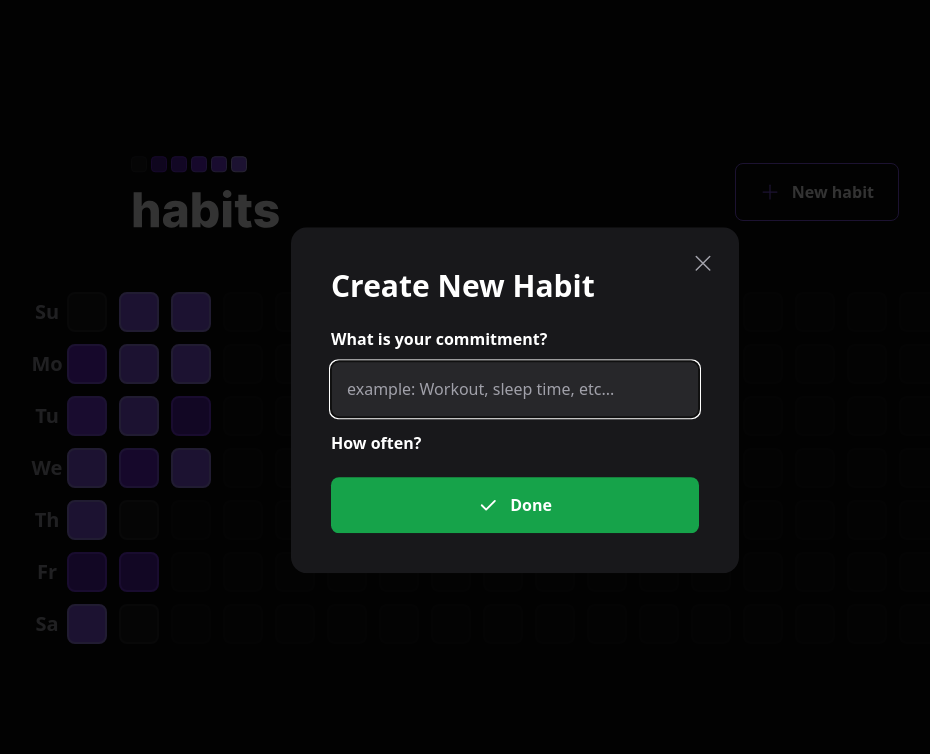
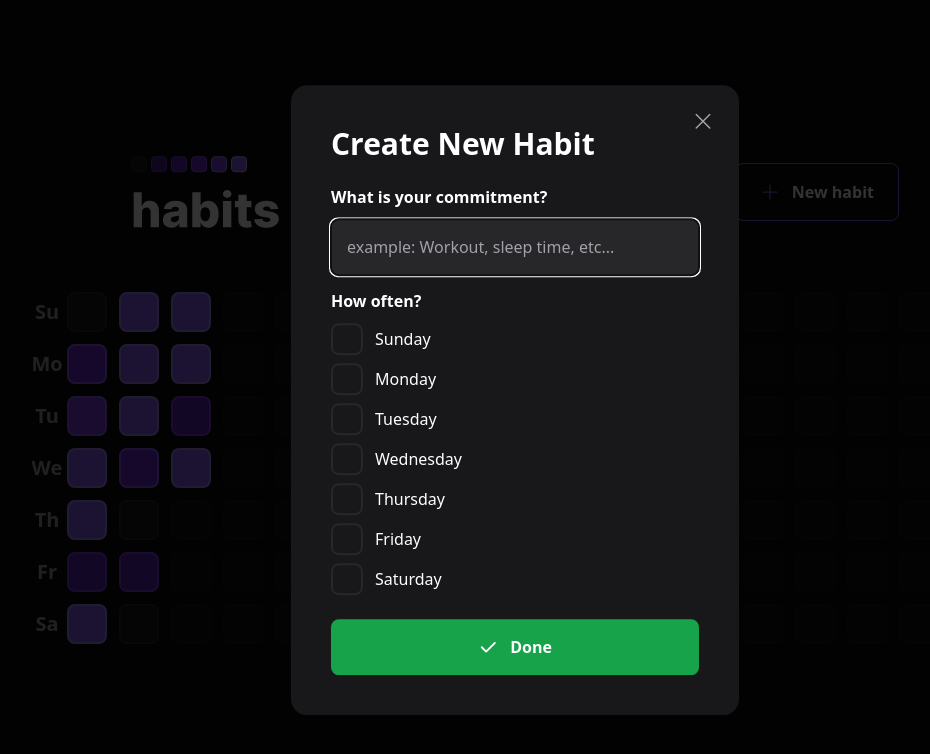
Before and after one commit to rochagbriel/NLW23-Ignite-SETUP-web, a React (Vite) app: page / in a window 1280 px wide. Both pictures are taken after a click on the button "New habit". Shown: the top 754 px of the page, without its empty margins (125-1055 px from the left). Built offline with nearby package versions, Linux system fonts and the light colour scheme.

Commit message:
checkbox create habit created

```diff
--- a/src/components/NewHabitForm.tsx
+++ b/src/components/NewHabitForm.tsx
@@ -1,4 +1,7 @@
 import { Check } from "phosphor-react"
+import * as Checkbox from '@radix-ui/react-checkbox'
+
+const availableWeekDays = ["Sunday", "Monday", "Tuesday", "Wednesday", "Thursday", "Friday", "Saturday"]
 
 export function NewHabitForm() {
     return (
@@ -19,6 +22,24 @@
             How often?
             </label>
 
+            <div className="flex flex-col gap-2 mt-3">
+                {availableWeekDays.map(weekDay => {
+                    return (
+                        <Checkbox.Root key={weekDay} className='flex items-center gap-3 group'>
+                            <div className='h-8 w-8 rounded-lg flex items-center justify-center bg-zinc-900 border-2 border-zinc-800 group-data-[state=checked]:bg-green-500 group-data-[state=checked]:border-green-500'>
+                                <Checkbox.Indicator>
+                                    <Check size={20} className="text-white" />
+                                </Checkbox.Indicator>
+                            </div>
+
+                            <span className=' text-white leading-tight'>
+                                {weekDay}
+                            </span>
+                        </Checkbox.Root>
+                    )
+                })}
+            </div>
+
             <button type="submit" className="mt-6 rounded-lg p-4 flex items-center justify-center gap-3 font-semibold bg-green-600 hover:bg-green-500">
                 <Check size={20} weight="bold" />
                 Done
```
